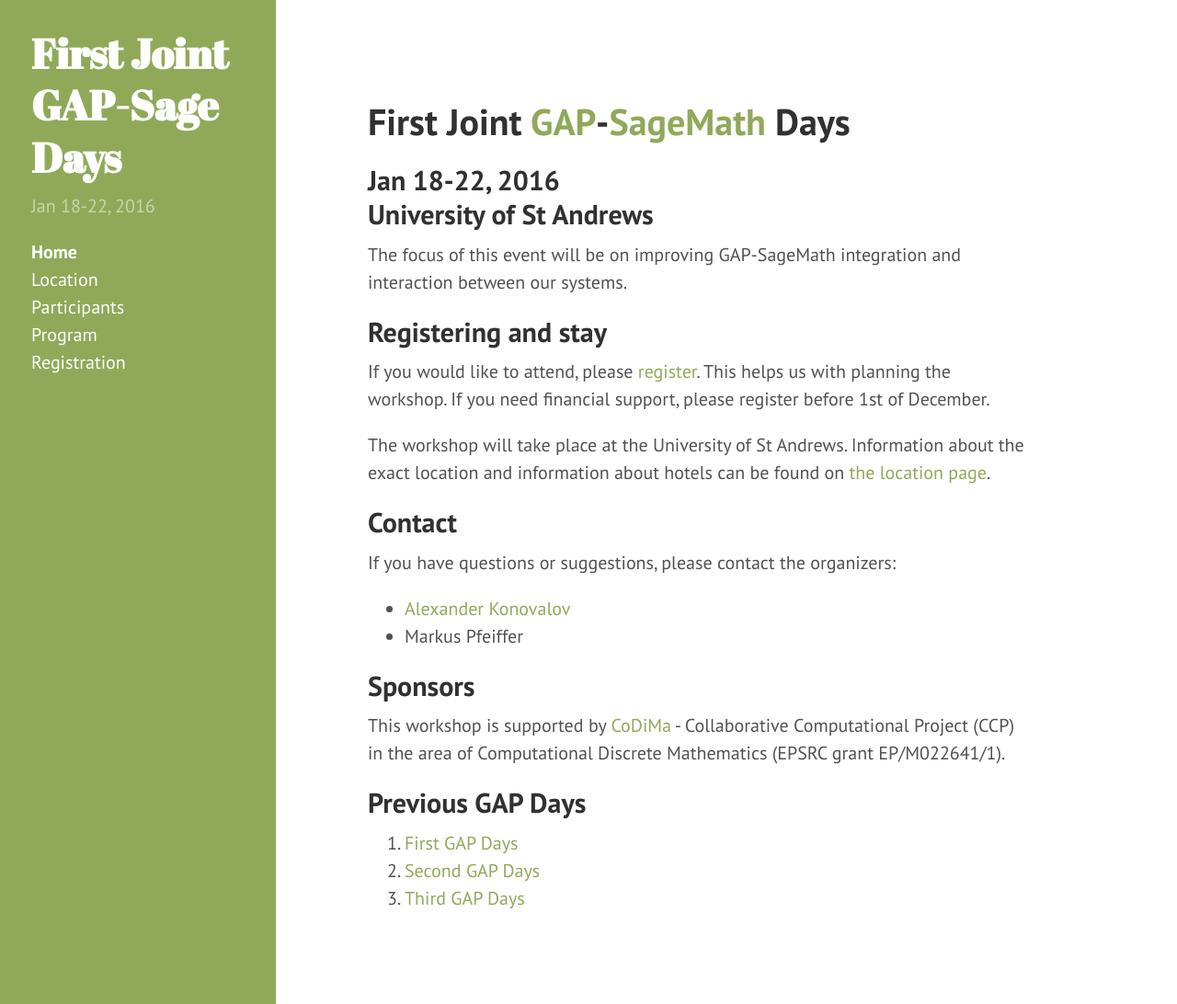
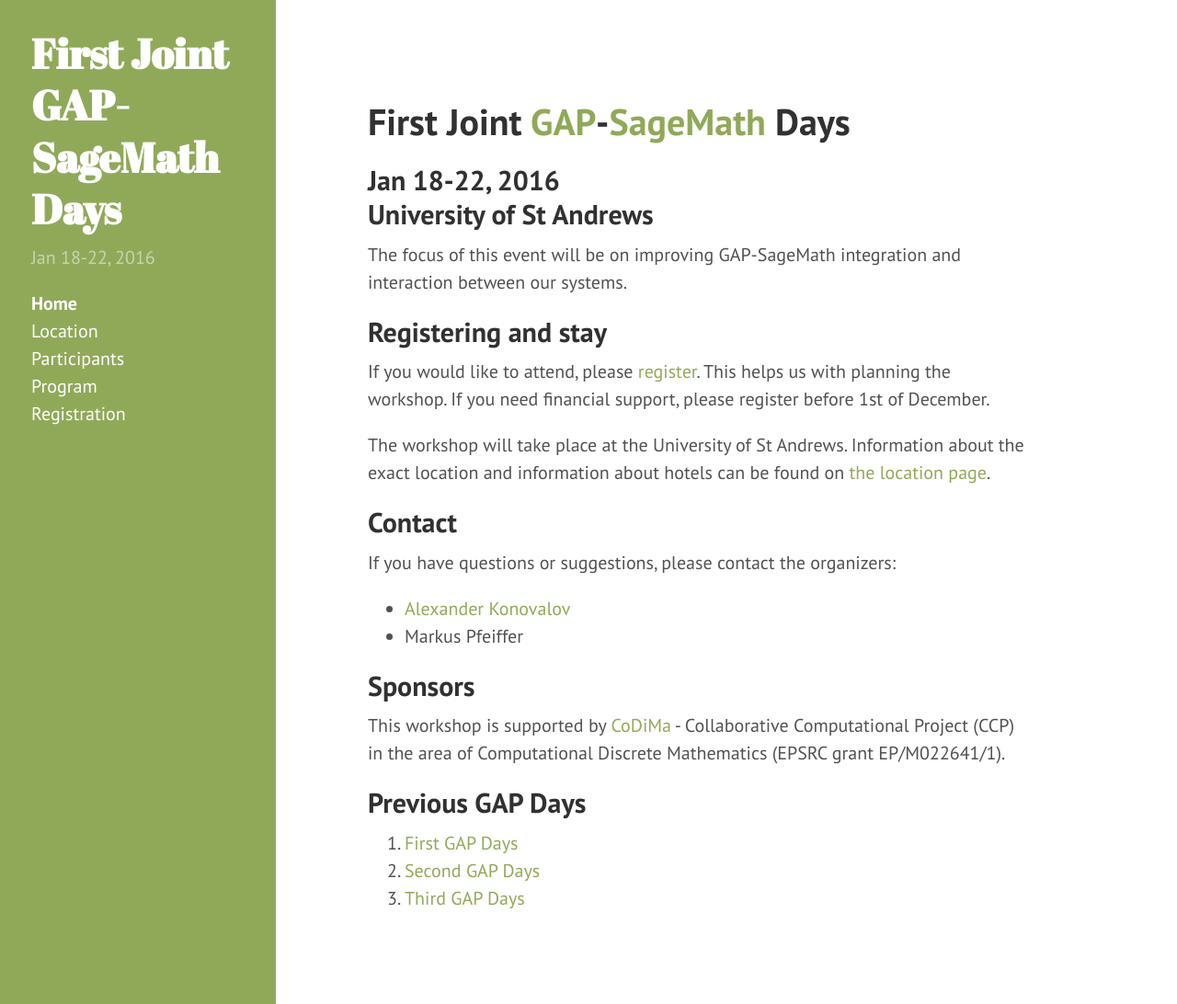
Before and after one commit to gapdays/gap-sage-days2016, a Jekyll site: the page built from index.md, in a window 1280 px wide and 1092 px high. Shown: the whole window at 92% size. Built offline with Jekyll 4.4.1, drawn with Linux system fonts in a browser that asks for light colours; Markdown is read by kramdown in place of the engine named in the settings.

Commit message:
Sage -> SageMath

```diff
--- a/_config.yml
+++ b/_config.yml
@@ -6,7 +6,7 @@ highlighter:      pygments
 permalink:        pretty
 
 # Setup
-title:            'First Joint GAP-Sage Days'
+title:            'First Joint GAP-SageMath Days'
 #tagline:          'A GAP school'
 description:      'Jan 18-22, 2016'
 location:         'University of St Andrews'
```
